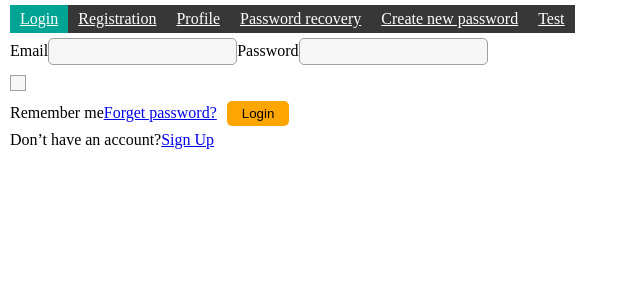
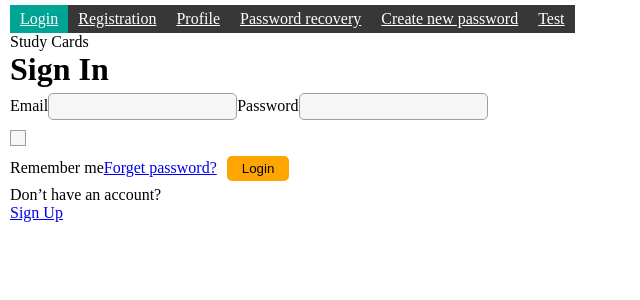
Before and after one commit to alexbrilevski/study-cards, a React (Vite) app: page /#/login in a window 1280 px wide. Shown: the top 300 px of the page, without its empty margins (0-640 px from the left). Built offline with nearby package versions, Linux system fonts and the light colour scheme.

Commit message:
feat(User auth): Adjust the login page markup

```diff
--- a/src/features/auth/Login/ui/Login.tsx
+++ b/src/features/auth/Login/ui/Login.tsx
@@ -1,9 +1,15 @@
-import { LoginForm } from "./LoginForm";
+import { NavLink } from 'react-router-dom';
+import { PATH } from '../../../../main/ui/Main/Pages';
+import { LoginForm } from './LoginForm';
 
 export const Login = () => {
   return (
     <div>
-      <LoginForm/>
+      <p>Study Cards</p>
+      <h1>Sign In</h1>
+      <LoginForm />
+      <p>Don’t have an account?</p>
+      <NavLink to={PATH.REGISTRATION}>Sign Up</NavLink>
     </div>
   );
 };
--- a/src/features/auth/Login/ui/LoginForm.tsx
+++ b/src/features/auth/Login/ui/LoginForm.tsx
@@ -42,8 +42,8 @@ export const LoginForm = () => {
       dispatch(login(values.email, values.password, values.rememberMe));
     },
   });
+
   return (
-    <>
     <form onSubmit={formik.handleSubmit}>
       <span>Email</span>
       <InputText type="email" {...formik.getFieldProps('email')} />
@@ -60,8 +60,5 @@ export const LoginForm = () => {
       <NavLink to={PATH.PASSWORD_RECOVERY}>Forget password?</NavLink>
       <Button type={'submit'}>Login</Button>
     </form>
-      <span>Don’t have an account?</span>
-      <NavLink to={PATH.REGISTRATION}>Sign Up</NavLink>
-    </>
   );
 };
```
Lines whose indentation alone changed are shown as unchanged.
